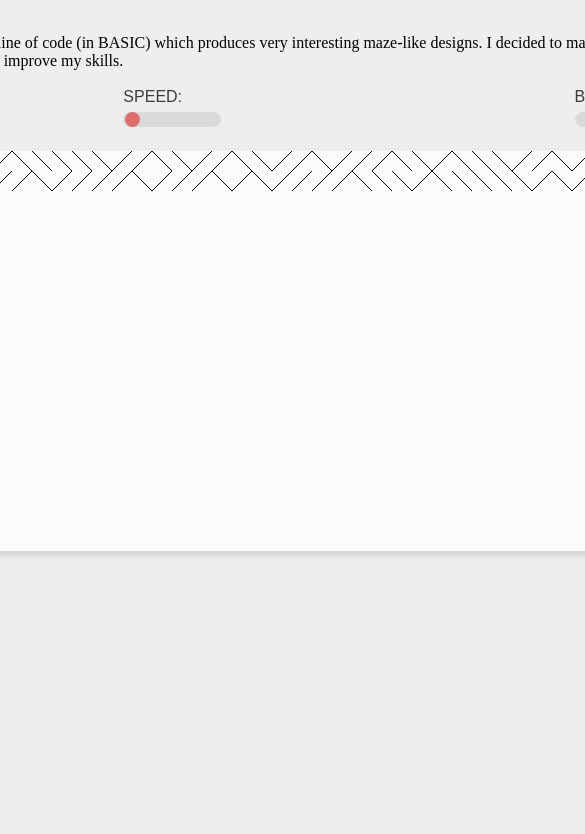
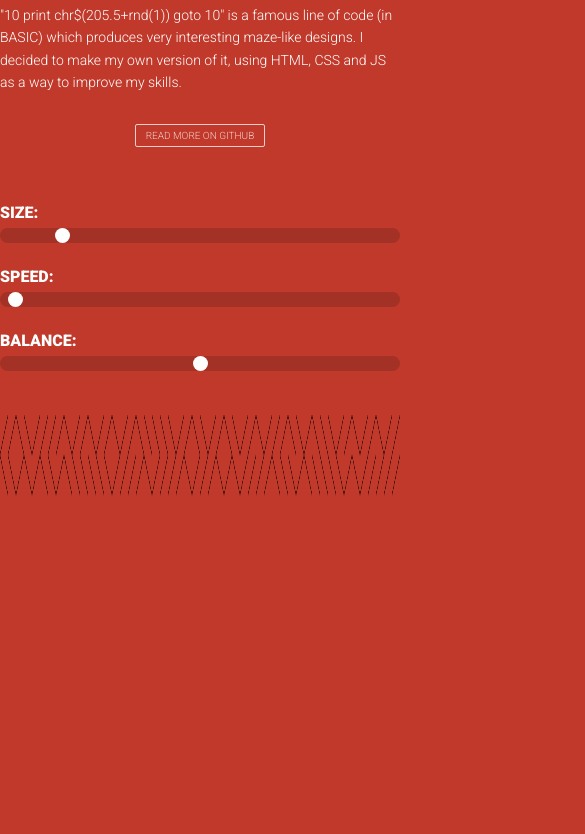
Before and after one commit to boguz/10PRINT, a plain HTML site: page index.html in a window 390 px wide. Shown: the part 146-980 px from the top of the page, 585 px wide, since content can reach past the window. Before the commit the page ends 844 px from the top, so only its background shows below. Drawn offline with Linux system fonts and the light colour scheme.

Commit message:
added media queries

```diff
--- a/10print.css
+++ b/10print.css
@@ -1,32 +1,84 @@
 * {
 	margin: 0;
 	padding: 0;
+	font-family: Roboto;
+	color: white;
 }
 
 body{
-	background-color: #eee;
-	height: 100vh;
+	background-color: #C0392B;
+	min-height: 100vh;
+}
+
+.container {
+	width: 1000px;
+	margin: 50px auto 100px;
+}
+
+.info {
+	width: 100%;
 	display: -webkit-box;
 	display: -ms-flexbox;
 	display: flex;
-	-webkit-box-align: center;
-	-ms-flex-align: center;
-	align-items: center;
-	-webkit-box-pack: center;
-	-ms-flex-pack: center;
-	justify-content: center;
+	-webkit-box-align: start;
+	-ms-flex-align: start;
+	align-items: flex-start;
+	-webkit-box-pack: justify;
+	-ms-flex-pack: justify;
+	justify-content: space-between;
+	margin-bottom: 60px;
+}
+
+.title {
+	width: 50%;
+	color: white;
+	font-family: VT323;
+	font-size: 140px;
+	position: relative;
+	top: -20px;
+}
+
+.about {
+	width: 50%;
+	text-align: right;
+}
+
+.desc {
+	text-align: right;
+	font-weight: 300;
+	font-size: 14px;
+	line-height: 1.6em;
+	margin-bottom: 10px;
+}
+
+a.cta {
+	text-decoration: none;
+	border: 1px solid white;
+	padding: 5px 10px;
+	font-size: 10px;
+	font-weight: 300;
+	text-transform: uppercase;
+	border-radius: 2px;
+	opacity: .75;
+	-webkit-transition: all .25s ease-in-out;
+	transition: all .25s ease-in-out;
+}
+
+a.cta:hover,
+a.cta:active,
+a.cta:focus {
+	opacity: 1;
 }
 
 #canvas1 {
-	height: 400px;
-	width: 1000px;
-	background-color: #fbfbfb;
-	-webkit-box-shadow: 0px 5px 5px 0px rgba(0,0,0,0.1);
-	box-shadow: 0px 5px 5px 0px rgba(0,0,0,0.1);
+	height: 600px;
+	width: 100%;
+	background-color: #C0392B;
 }
 
 .controls {
-	width: 1000px;
+	color: white;
+	width: 100%;
 	display: -webkit-box;
 	display: -ms-flexbox;
 	display: flex;
@@ -37,14 +89,11 @@ body{
 	-ms-flex-pack: justify;
 	justify-content: space-between;
 	padding-bottom: 20px;
-	font-family: sans-serif;
 	text-transform: uppercase;
-	opacity: .75;
+	font-weight: 900;
 }
 
-.control {
-	width: 25vw;
-}
+.control { width: 30%; }
 
 .ctr-slider {
 	margin-top: 6px;
@@ -53,9 +102,9 @@ body{
 	appearance: none;
 	width: 100%;
 	height: 15px;
-	background: #d3d3d3;
 	outline: none;
 	border-radius: 18px;
+	background: rgba(0,0,0,.15);
 }
 
 .ctr-slider::-webkit-slider-thumb {
@@ -63,7 +112,7 @@ body{
 	appearance: none;
 	width: 15px;
 	height: 15px;
-	background: #D64541;
+	background: white;
 	cursor: pointer;
 	border-radius: 50%;
 }
@@ -71,7 +120,90 @@ body{
 .ctr-slider::-moz-range-thumb {
 	width: 15px;
 	height: 15px;
-	background: #D64541;
+	background: white;
 	cursor: pointer;
 	border-radius: 50%;
 }
+
+.footer {
+	width: 100vw;
+	text-align: center;
+	font-size: 12px;
+	text-transform: uppercase;
+	padding: 5px 0;
+	line-height: 12px;
+	background-color: rgba(0,0,0,.1);
+}
+
+.footer p {	color: rgba(255,255,255,.5); }
+
+.footer p a {
+	text-decoration: none;
+	color: white;
+	opacity: .25;
+	-webkit-transition: opacity .5s ease-in-out;
+	-webkit-transition: opacity .25s ease-in-out;
+	transition: opacity .25s ease-in-out;
+}
+
+.footer p a:hover,
+.footer p a:focus,
+.footer p a:active {
+	opacity: 1;
+}
+
+@media only screen and (max-width: 1050px) {
+	.container {width: 750px; }
+	.title { font-size: 80px; }
+}
+
+@media only screen and (max-width: 820px) {
+	.container {width: 600px; }
+	.info {
+		-webkit-box-orient: vertical;
+		-webkit-box-direction: normal;
+		-ms-flex-direction: column;
+		flex-direction: column;
+	}
+	.title {
+		font-size: 120px;
+		width: 100%;
+		text-align: center;
+	}
+	.about {
+		width: 100%;
+		text-align: center;
+	}
+	.desc {
+		text-align: left;
+		padding-bottom: 20px;
+	}
+	#canvas1 {
+		height: 800px;
+	}
+}
+
+@media only screen and (max-width: 620px) {
+	.container {width: 400px; }
+	.title {
+		font-size: 100px;
+	}
+	.about {
+		width: 100%;
+		text-align: center;
+	}
+	.desc { text-align: left;}
+	#canvas1 {
+		height: 800px;
+	}
+	.controls {
+		-webkit-box-orient: vertical;
+		-webkit-box-direction: normal;
+		-ms-flex-direction: column;
+		flex-direction: column;
+	}
+	.control {
+		width: 100%;
+		margin-bottom: 20px;
+	}
+}
```
